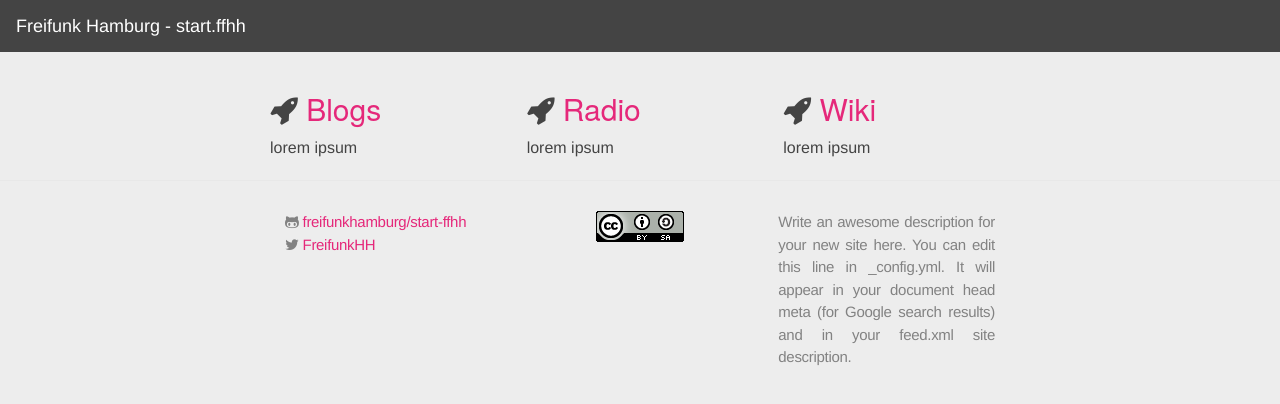
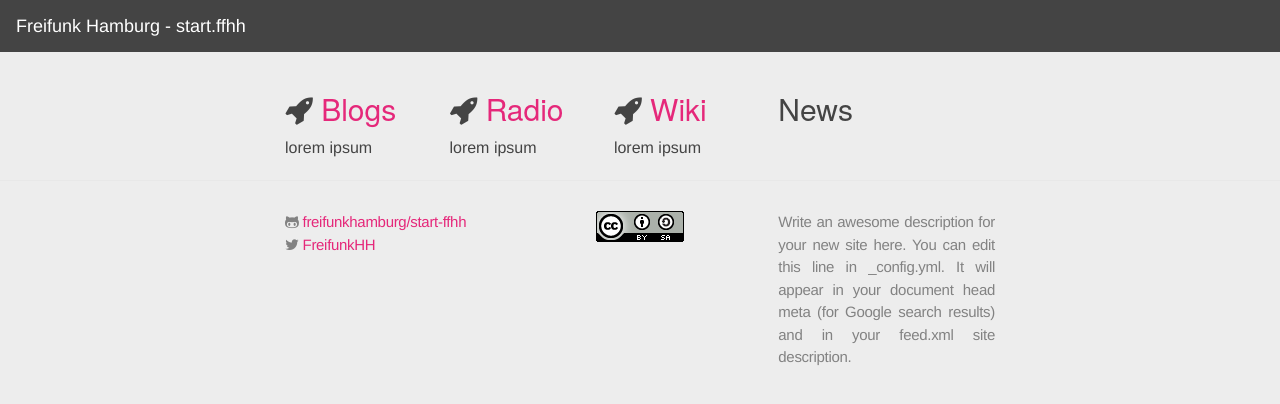
Before and after one commit to freifunkhamburg/start-ffhh, a Jekyll site: the page built from index.html, in a window 1280 px wide. Shown: the top 404 px of the page. Built offline with Jekyll 4.4.1, drawn with Linux system fonts in a browser that asks for light colours.

Commit message:
Add sidebar

```diff
--- a/_layouts/default.html
+++ b/_layouts/default.html
@@ -6,8 +6,15 @@
 
     {% include header.html %}
 
-    <div class="wrap">
-        {{ content }}
+    <div class="row wrap">
+        <div class="col-md-8">
+            {{ content }}
+        </div>
+        <div class="col-md-4">
+            <h2>News</h2>
+            <ul class="list-unstyled">
+            </ul>
+        </div>
     </div>
 
     {% include footer.html %}
```
